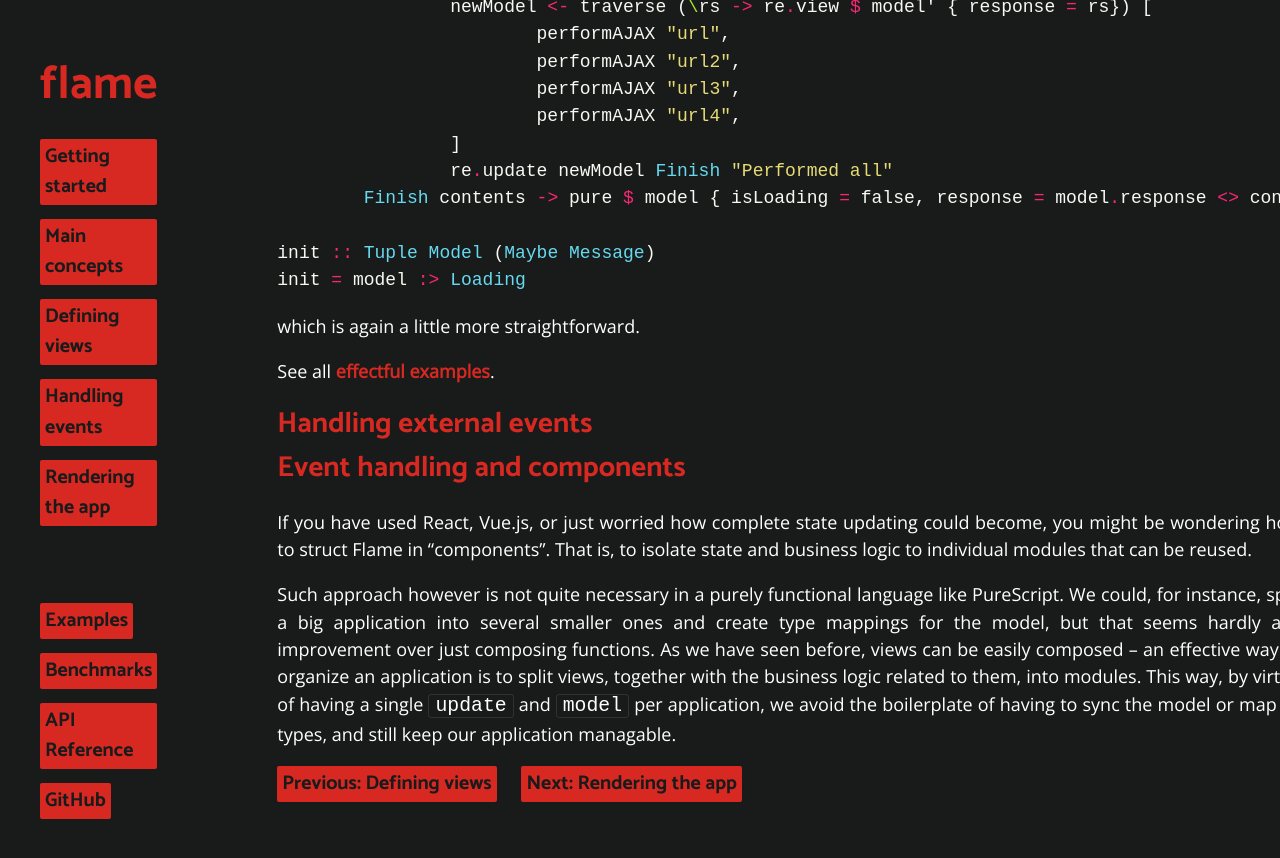
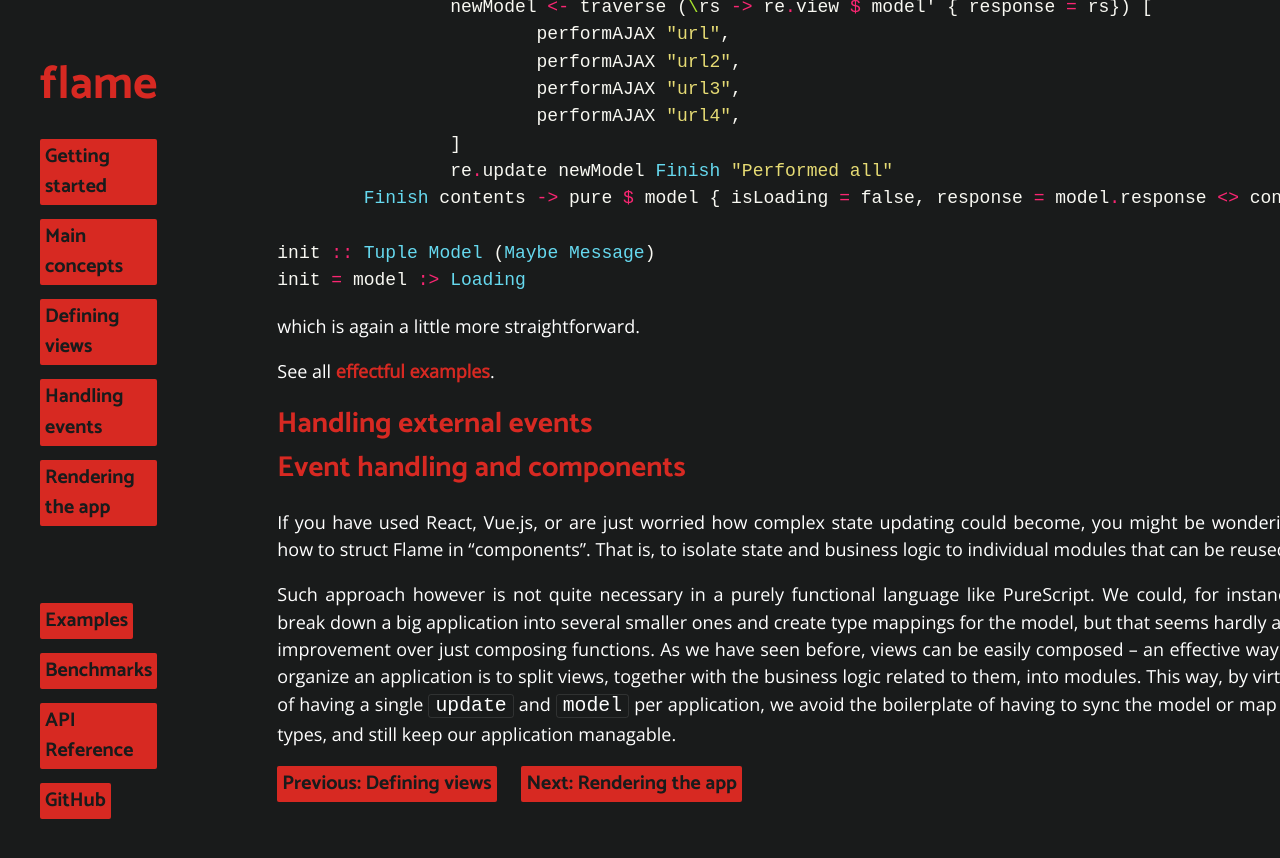
Before and after one commit to easafe/purescript-flame, a Jekyll site: the page built from docs/events.md, in a window 1280 px wide and 900 px high, scrolled down 4827 px. Shown: the top 858 px of the window. Built offline with Jekyll 4.4.1, drawn with Linux system fonts in a browser that asks for light colours.

Commit message:
events components

```diff
--- a/docs/events.md
+++ b/docs/events.md
@@ -191,9 +191,9 @@ See all [effectful examples](https://github.com/easafe/purescript-flame/tree/mas
 
 ## Event handling and components
 
-If you have used React, Vue.js, or just worried how complete state updating could become, you might be wondering how to struct Flame in "components". That is, to isolate state and business logic to individual modules that can be reused.
+If you have used React, Vue.js, or are just worried how complex state updating could become, you might be wondering how to struct Flame in "components". That is, to isolate state and business logic to individual modules that can be reused.
 
-Such approach however is not quite necessary in a purely functional language like PureScript. We could, for instance, split a big application into several smaller ones and create type mappings for the model, but that seems hardly any improvement over just composing functions. As we have seen before, views can be easily composed -- an effective way to organize an application is to split views, together with the business logic related to them, into modules. This way, by virtue of having a single `update` and `model` per application, we avoid the boilerplate of having to sync the model or map its types, and still keep our application managable.
+Such approach however is not quite necessary in a purely functional language like PureScript. We could, for instance, break down a big application into several smaller ones and create type mappings for the model, but that seems hardly any improvement over just composing functions. As we have seen before, views can be easily composed -- an effective way to organize an application is to split views, together with the business logic related to them, into modules. This way, by virtue of having a single `update` and `model` per application, we avoid the boilerplate of having to sync the model or map its types, and still keep our application managable.
 
 <a href="/views" class="direction previous">Previous: Defining views</a>
 <a href="/rendering" class="direction">Next: Rendering the app</a>
```
